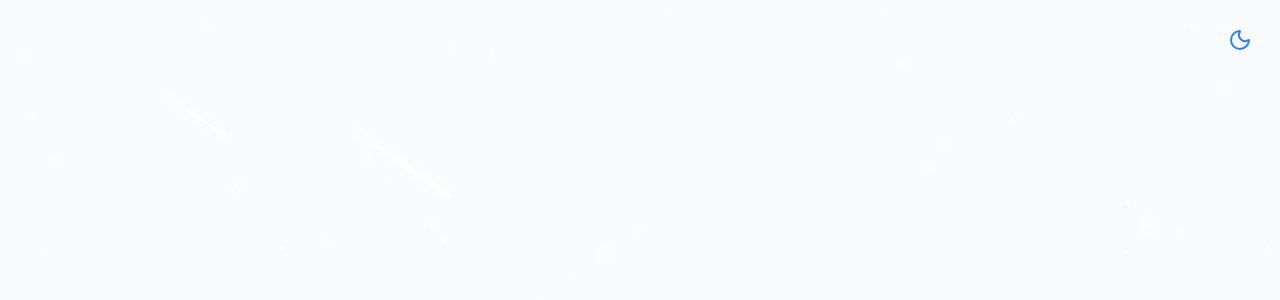
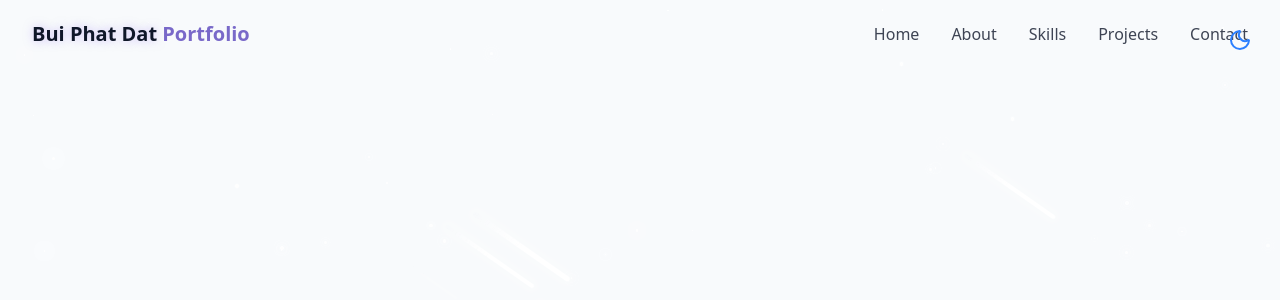
Before and after one commit to Dabeztt/portfolio, a React (Vite) app: page / in a window 1280 px wide. Shown: the top 300 px of the page. Built offline with nearby package versions, Linux system fonts and the light colour scheme.

Commit message:
Add navbar

```diff
--- /dev/null
+++ b/src/Components/Navbar.jsx
@@ -0,0 +1,91 @@
+import { useState, useEffect } from "react";
+import { cn } from "../lib/utils";
+import { Menu, X } from "lucide-react";
+
+const navItems = [
+  { name: "Home", href: "#hero" },
+  { name: "About", href: "#about" },
+  { name: "Skills", href: "#skills" },
+  { name: "Projects", href: "#projects" },
+  { name: "Contact", href: "#contact" },
+];
+
+const Navbar = () => {
+  const [isScrolled, setIsScrolled] = useState(false);
+  const [isMenuOpen, setIsMenuOpen] = useState(false);
+
+  useEffect(() => {
+    const handleScroll = () => {
+      setIsScrolled(window.screenY > 10);
+    };
+
+    window.addEventListener("scroll", handleScroll);
+    return () => window.addEventListener("scroll", handleScroll);
+  }, []);
+
+  return (
+    <nav
+      className={cn(
+        "fixed w-full z-40 transition-all duration-300",
+        isScrolled ? "py-3 bg-background/80 backdrop-blur-md shadow-xs" : "py-5"
+      )}
+    >
+      <div className="container flex items-center justify-between">
+        <a
+          className="text-xl font-bold text-primary flex items-center"
+          href="#hero"
+        >
+          <span className="relative z-10">
+            <span className="text-glow text-foreground">Bui Phat Dat </span>
+            Portfolio
+          </span>
+        </a>
+
+        <div className="hidden md:flex space-x-8">
+          {navItems.map((item, key) => (
+            <a
+              key={key}
+              href={item.href}
+              className="text-foreground/80 hover:text-primary transition-colors duration-300"
+            >
+              {item.name}
+            </a>
+          ))}
+        </div>
+
+        <button
+          onClick={() => setIsMenuOpen((prev) => !prev)}
+          className="md:hidden p-2 text-foreground z-50"
+          aria-label={isMenuOpen ? "Close Menu" : "Open Menu"}
+        >
+          {isMenuOpen ? <X size={24} /> : <Menu size={24} />}
+        </button>
+
+        <div
+          className={cn(
+            "fixed inset-0 bg-background/95 backdrop-blur-md z-40 flex flex-col items-center justify-center",
+            "transition-all duration-300 md:hidden",
+            isMenuOpen
+              ? "opacity-100 pointer-events-auto"
+              : "opacity-0 pointer-events-none"
+          )}
+        >
+          <div className="flex flex-col space-y-8 text-xl">
+            {navItems.map((item, key) => (
+              <a
+                key={key}
+                href={item.href}
+                className="text-foreground/80 hover:text-primary transition-colors duration-300"
+                onClick={() => setIsMenuOpen(false)}
+              >
+                {item.name}
+              </a>
+            ))}
+          </div>
+        </div>
+      </div>
+    </nav>
+  );
+};
+
+export default Navbar;
--- a/src/Components/ThemeToggle.jsx
+++ b/src/Components/ThemeToggle.jsx
@@ -14,7 +14,7 @@
       localStorage.setItem("theme", "light");
       setIsDarkMode(false);
     }
-  });
+  }, []);
 
   const toggleTheme = () => {
     if (isDarkMode) {
--- a/src/Pages/Home.jsx
+++ b/src/Pages/Home.jsx
@@ -1,12 +1,13 @@
-import React from "react";
 import ThemeToggle from "../Components/ThemeToggle";
 import StarBackground from "../Components/StarBackground";
+import Navbar from "../Components/Navbar";
 
 const Home = () => {
   return (
     <div className="min-h-screen bg-background text-foreground overflow-x-hidden">
       <ThemeToggle />
       <StarBackground />
+      <Navbar />
     </div>
   );
 };
```
